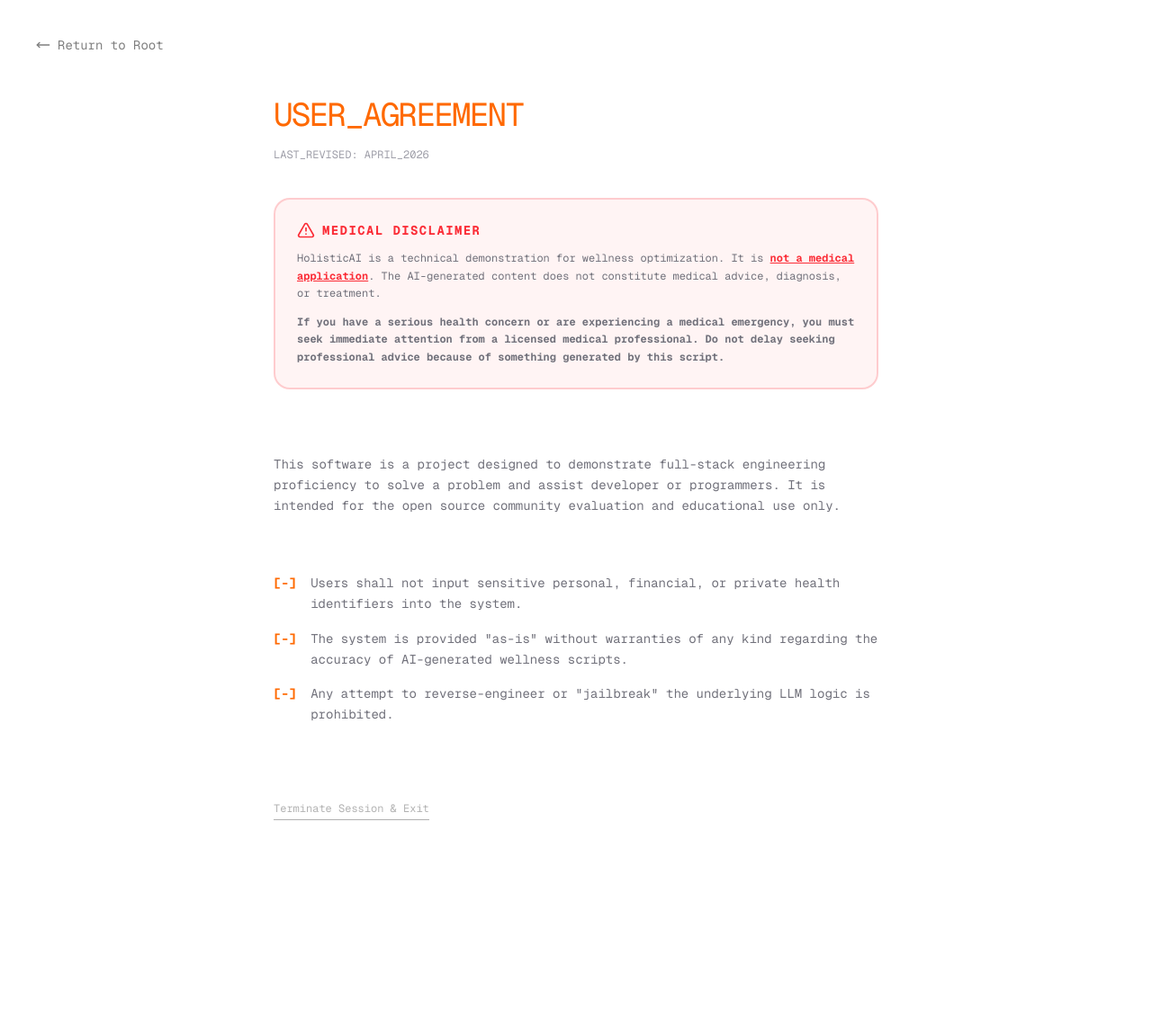
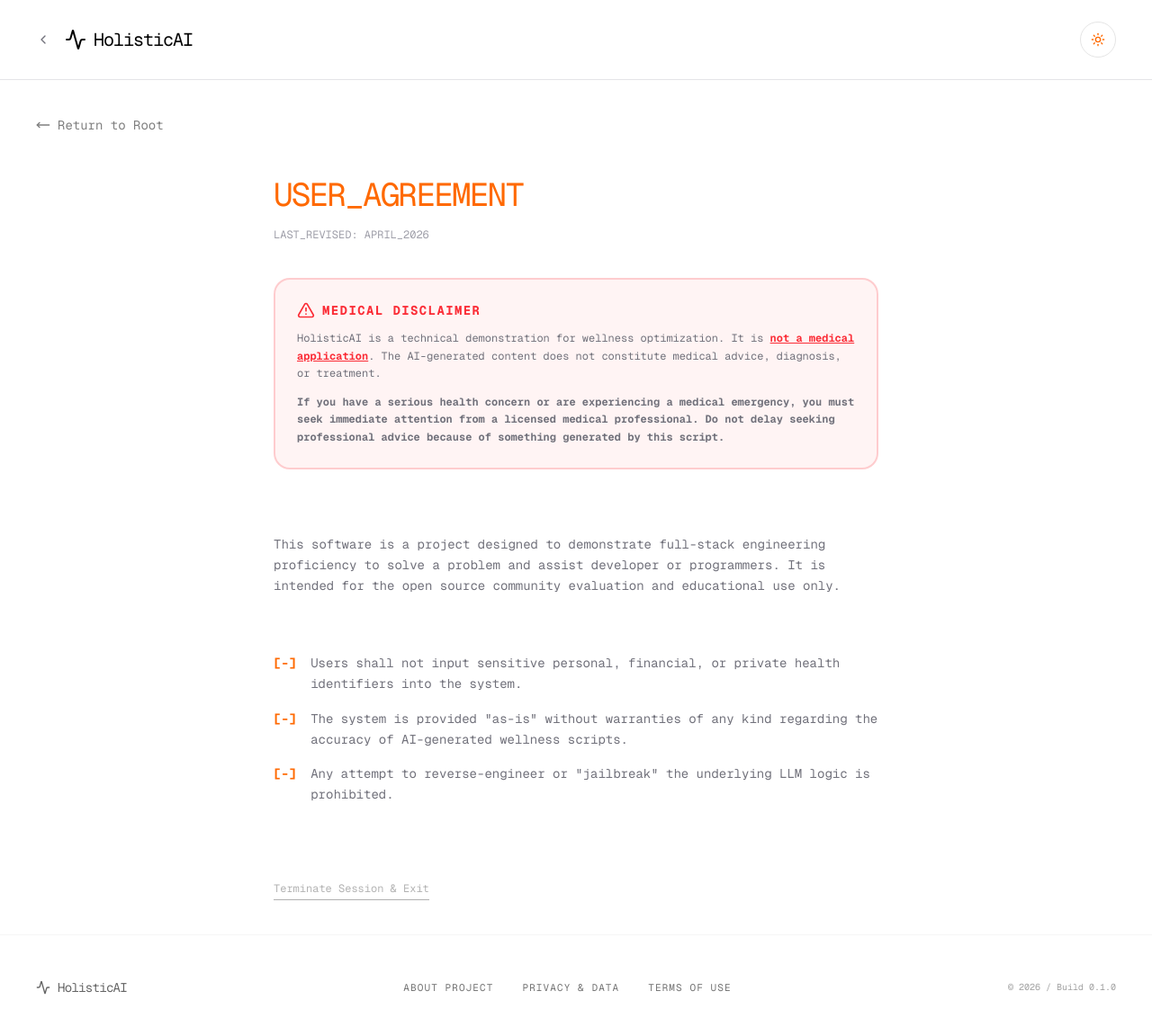
Before and after one commit to sammythedeveloper/hassistance, a Next.js app: page /terms in a window 1280 px wide. Shown: the top 1142 px of the page at 90% size. Before the commit the page ends 950 px from the top, so only its background shows below. Built offline with nearby package versions, Linux system fonts and the light colour scheme.

Commit message:
created a reusable header and footer layout for reusablity and done with the get-started page

```diff
--- a/src/app/demo/page.tsx
+++ b/src/app/demo/page.tsx
@@ -866,46 +866,6 @@
         </div>
       )}
 
-      {/* Header */}
-      <header className="flex items-center justify-between px-6 py-6 border-b border-neutral-100 dark:border-zinc-800 bg-white/80 dark:bg-zinc-950/80 backdrop-blur-md sticky top-0 z-10">
-        <div className="flex items-center gap-4">
-          <Link href="/">
-            <Button variant="ghost" size="icon" className="rounded-full">
-              <ChevronLeft className="h-5 w-5" />
-            </Button>
-          </Link>
-          <div className="flex items-center gap-2">
-            <div className="bg-black dark:bg-white p-1.5 rounded-lg">
-              <Activity className="h-4 w-4 text-white dark:text-black" />
-            </div>
-            <h1 className="font-bold tracking-tight dark:text-white">
-              HolisticAI
-            </h1>
-          </div>
-        </div>
-        <div className="flex items-center gap-2">
-          {category && (
-            <Button
-              variant="ghost"
-              size="sm"
-              onClick={handleReset}
-              className="text-[10px] text-zinc-500 uppercase tracking-widest"
-            >
-              <RefreshCcw className="h-3 w-3 mr-2" /> {t.reset}
-            </Button>
-          )}
-          <Button
-            variant="ghost"
-            size="icon"
-            className="xl:hidden rounded-full text-emerald-500"
-            onClick={() => setIsSettingsOpen(true)}
-          >
-            <Settings2 className="h-5 w-5" />
-          </Button>
-          <ModeToggle />
-        </div>
-      </header>
-
       <div className="flex flex-1 overflow-hidden relative">
         <main className="flex-1 overflow-hidden bg-neutral-50/30 dark:bg-zinc-950/50 relative">
           <ScrollArea className="h-full px-4 py-8">
@@ -983,7 +943,8 @@
                 // Remove or widen the parent container (max-w-...) if it feels too narrow
                 <div className="grid grid-cols-1 sm:grid-cols-2 lg:grid-cols-4 gap-3 py-6 w-full">
                   {Object.entries(t.categories).map(([key, label], index) => {
-      const config = categoryConfig[key as keyof typeof categoryConfig];
+                    const config =
+                      categoryConfig[key as keyof typeof categoryConfig];
                     const Icon = config.icon;
 
                     return (
--- a/src/app/layout.tsx
+++ b/src/app/layout.tsx
@@ -2,6 +2,8 @@
 import { Geist, Geist_Mono } from "next/font/google";
 import "./globals.css";
 import { ThemeProvider } from "@/components/theme-provider";
+import { Footer } from "@/components/layout/Footer";
+import { Header } from "@/components/layout/Header";
 
 const geistSans = Geist({ variable: "--font-geist-sans", subsets: ["latin"] });
 const geistMono = Geist_Mono({
@@ -35,7 +37,9 @@
           enableSystem
           disableTransitionOnChange
         >
+          <Header />
           {children}
+          <Footer />
         </ThemeProvider>
       </body>
     </html>
--- a/src/app/page.tsx
+++ b/src/app/page.tsx
@@ -7,22 +7,6 @@
 export default function LandingPage() {
   return (
     <div className="min-h-screen bg-white dark:bg-zinc-950 text-black dark:text-white transition-colors duration-500">
-      <nav className="flex items-center justify-between px-10 py-6 max-w-[1400px] mx-auto">
-        <div className="flex items-center gap-2">
-          <Activity className="h-6 w-6 text-black dark:text-white" />
-          <span className="text-xl tracking-tighter font-mono ">
-            HolisticAI
-          </span>
-        </div>
-        <div className="flex items-center gap-4">
-          <ModeToggle />
-          <Link href="/demo">
-            <Button className="bg-black dark:bg-white text-white dark:text-black hover:bg-zinc-800 dark:hover:bg-zinc-200 rounded-lg px-6 transition-all font-mono ">
-              Try for free
-            </Button>
-          </Link>
-        </div>
-      </nav>
       {/* --- Hero Section --- */}
       <main className="max-w-[1400px] mx-auto px-10 pt-20 pb-32 grid grid-cols-1 lg:grid-cols-2 gap-20 items-center">
         <div className="space-y-8">
@@ -47,7 +31,7 @@
                 size="lg"
                 className="h-14 px-8 text-lg bg-black dark:bg-white text-white dark:text-black rounded-xl hover:scale-105 transition-transform font-mono"
               >
-               Let&apos;s Begin
+                Let&apos;s Begin
               </Button>
             </Link>
           </div>
@@ -198,24 +182,6 @@
           </div>
         </div>
       </section>
-      <footer className="max-w-[1400px] mx-auto px-10 py-12 border-t border-neutral-100 dark:border-zinc-900 font-mono">
-        <div className="flex flex-col md:flex-row justify-between items-center gap-6">
-          <div className="flex items-center gap-2 opacity-60">
-            <Activity className="h-4 w-4" />
-            <span className="text-sm tracking-tighter">HolisticAI</span>
-          </div>
-
-          <div className="flex flex-wrap justify-center gap-8 text-[11px] uppercase tracking-widest text-neutral-500 dark:text-zinc-500">
-            <Link href="/about" className="hover:text-emerald-500 transition-colors">About Project</Link>
-            <Link href="/privacy" className="hover:text-emerald-500 transition-colors">Privacy & Data</Link>
-            <Link href="/terms" className="hover:text-emerald-500 transition-colors">Terms of Use</Link>
-          </div>
-
-          <div className="text-[10px] text-neutral-400 dark:text-zinc-600">
-            © 2026 / Build 0.1.0
-          </div>
-        </div>
-      </footer>
     </div>
   );
 }
--- /dev/null
+++ b/src/components/layout/Footer.tsx
@@ -0,0 +1,40 @@
+import Link from "next/link";
+import { Activity } from "lucide-react";
+
+export function Footer() {
+  return (
+    <footer className="mx-auto px-10 py-12 border-t border-neutral-100 dark:border-zinc-900 font-mono w-full bg-white dark:bg-zinc-950 ">
+      <div className="flex flex-col md:flex-row justify-between items-center gap-6">
+        <div className="flex items-center gap-2 opacity-60">
+          <Activity className="h-4 w-4" />
+          <span className="text-sm tracking-tighter">HolisticAI</span>
+        </div>
+
+        <div className="flex flex-wrap justify-center gap-8 text-[11px] uppercase tracking-widest text-neutral-500 dark:text-zinc-500">
+          <Link
+            href="/about"
+            className="hover:text-emerald-500 transition-colors"
+          >
+            About Project
+          </Link>
+          <Link
+            href="/privacy"
+            className="hover:text-emerald-500 transition-colors"
+          >
+            Privacy & Data
+          </Link>
+          <Link
+            href="/terms"
+            className="hover:text-emerald-500 transition-colors"
+          >
+            Terms of Use
+          </Link>
+        </div>
+
+        <div className="text-[10px] text-neutral-400 dark:text-zinc-600">
+          © 2026 / Build 0.1.0
+        </div>
+      </div>
+    </footer>
+  );
+}
--- /dev/null
+++ b/src/components/layout/Header.tsx
@@ -0,0 +1,33 @@
+"use client";
+
+import Link from "next/link";
+import { Activity, ChevronLeft } from "lucide-react";
+import { ModeToggle } from "@/components/mode-toggle";
+import { usePathname, useRouter } from "next/navigation";
+
+export function Header() {
+  const pathname = usePathname();
+  const router = useRouter();
+
+  return (
+    <nav className="flex items-center justify-between px-10 py-6 mx-auto w-full bg-white dark:bg-zinc-950 border-b border-zinc-200 dark:border-zinc-950">
+      <div className="flex items-center gap-4">
+        {pathname !== "/" && (
+          <button
+            onClick={() => router.back()}
+            className="flex items-center gap-1 text-sm text-zinc-500 hover:text-black dark:hover:text-white transition-colors"
+          >
+            <ChevronLeft className="h-4 w-4" />
+          </button>
+        )}
+        <Link href="/" className="flex items-center gap-2">
+          <Activity className="h-6 w-6 text-black dark:text-white" />
+          <span className="text-xl tracking-tighter font-mono">HolisticAI</span>
+        </Link>
+      </div>
+      <div className="flex items-center gap-4">
+        <ModeToggle />
+      </div>
+    </nav>
+  );
+}
```
Also changed, not shown: src/app/get-started/page.tsx (+39 -105 lines). Lines whose indentation alone changed are shown as unchanged.
